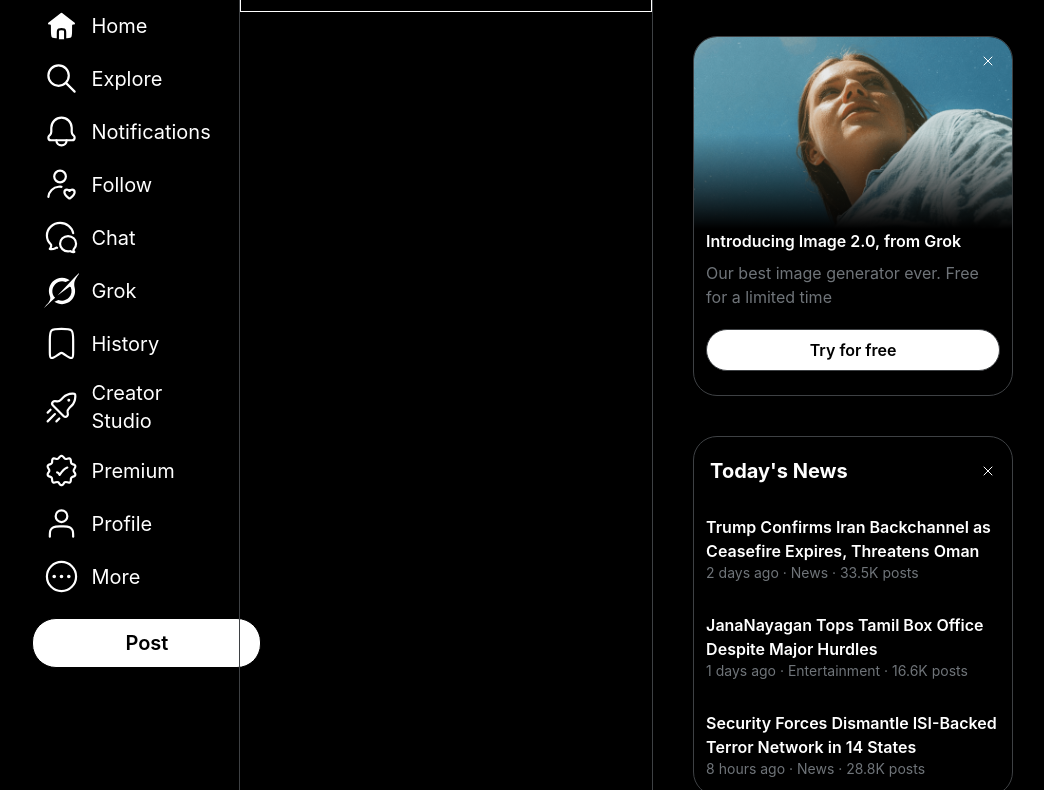
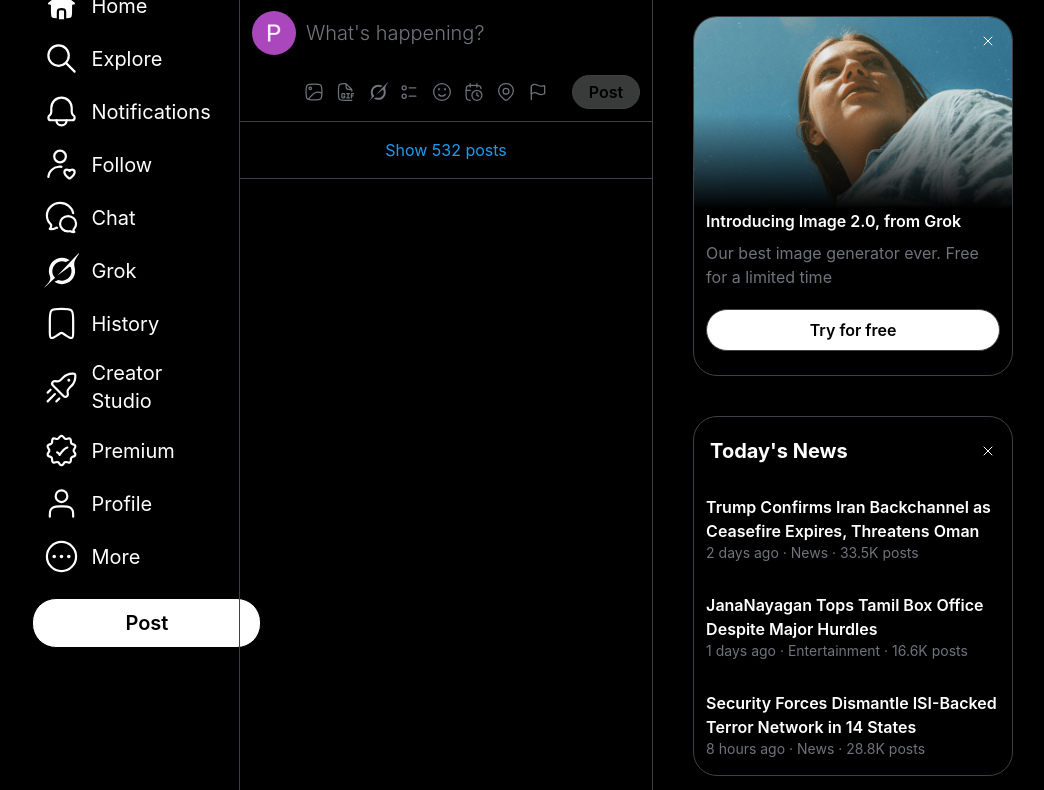
Before and after one commit to Dhruv-Cmds/X-Clone, a website: page index.html in a window 1280 px wide. Shown: the part 82-872 px from the top of the page, without its empty margins (174-1218 px from the left). Drawn offline with Linux system fonts and the light colour scheme; files whose address does not match are found by name.

Commit message:
added middle part

```diff
--- a/index.html
+++ b/index.html
@@ -8,11 +8,11 @@
     <link rel="stylesheet" href="./src/output.css">
 </head>
 
-<body class="bg-black text-white">
+<body class="bg-black text-white scroll-smooth">
 
     <div class="flex mx-auto container my-4">
 
-        <div class="w-full mt-5">
+        <div class="w-full">
 
             <div class="flex justify-end ">
 
@@ -81,9 +81,10 @@
             </div>
         </div>
 
-        <div class="w-full mt-5 border-x border-x-[#3e4144]">
+        <div class="w-full border-x border-x-[#3e4144]">
 
-            <div class="sticky flex justify-between top-5 z-50 border">
+            <div
+                class="sticky self-start flex justify-between top-5 z-50 border-b border-b-[#3e4144] border-x border-x-transparent bg-transparent">
 
                 <div class="w-1/2 flex justify-center items-center py-4
                 font-bold text-[#71767b] hover:bg-[#16181c] group">
@@ -107,11 +108,76 @@
                 </div>
 
             </div>
+
+            <div class="border-b border-b-[#3e4144]">
+
+                <div class="ml-3 mr-3 mt-5">
+
+                    <div class="flex items-center space-x-2.5 text-xl text-[#71767b] font-light">
+
+                        <img class="w-11 h-11 rounded-3xl" src="assets/user_profile.png" alt="">
+                        <h1>
+                            What's happening?
+                        </h1>
+
+                    </div>
+
+                    <div class="flex items-center justify-between mt-5 mb-3">
+
+                        <div class="flex ml-13 space-x-3">
+
+                            <div class="flex items-center justify-center hover:w-8 hover:h-8 hover:rounded-2xl hover:bg-[#393939a0] hover:duration-300">
+                                <img class="hover:filter-white w-5 h-5 filter-gray" src="svgs/gallery.svg" alt="">
+                            </div>
+
+                            <div class="flex items-center justify-center hover:w-8 hover:h-8 hover:rounded-2xl hover:bg-[#393939a0] hover:duration-300">
+                                <img class="w-5 h-5 filter-gray" src="svgs/gif.svg" alt="">
+                            </div>
+
+                            <div class="flex items-center justify-center hover:w-8 hover:h-8 hover:rounded-2xl hover:bg-[#393939a0] hover:duration-300">
+                                <img class="w-5 h-5 filter-gray" src="svgs/grok.svg" alt="">
+                            </div>
+
+                            <div class="flex items-center justify-center hover:w-8 hover:h-8 hover:rounded-2xl hover:bg-[#393939a0] hover:duration-300">
+                                <img class="w-5 h-5 filter-gray" src="svgs/poll.svg" alt="">
+                            </div>
+
+                            <div class="flex items-center justify-center hover:w-8 hover:h-8 hover:rounded-2xl hover:bg-[#393939a0] hover:duration-300">
+                                <img class="w-5 h-5 filter-gray" src="svgs/emoji.svg" alt="">
+                            </div>
+
+                            <div class="flex items-center justify-center hover:w-8 hover:h-8 hover:rounded-2xl hover:bg-[#393939a0] hover:duration-300">
+                                <img class="w-5 h-5 filter-gray" src="svgs/schedule.svg" alt="">
+                            </div>
+
+                            <div class="flex items-center justify-center hover:w-8 hover:h-8 hover:rounded-2xl hover:bg-[#393939a0] hover:duration-300">
+                                <img class="w-5 h-5 filter-gray" src="svgs/map.svg" alt="">
+                            </div>
+
+                            <div class="flex items-center justify-center hover:w-8 hover:h-8 hover:rounded-2xl hover:bg-[#393939a0] hover:duration-300">
+                                <img class="w-5 h-5 filter-gray" src="svgs/content_disclose.svg" alt="">
+                            </div>
+
+                        </div>
+
+                        <button
+                            class="px-4 py-1 text-base border border-[#3e4144] rounded-3xl text-black font-semibold bg-[#393a3a] hover:cursor-pointer">
+                            Post
+                        </button>
+
+                    </div>
+                </div>
+            </div>
+
+            <div class="py-4 text-[#1d9bf0] text-center border-b border-b-[#3e4144]">
+                <p>Show 532 posts</p>
+            </div>
+
         </div>
 
-        <div class="w-full mt-5 ml-10">
+        <div class="w-full ml-10">
 
-            <div class="flex sticky top-5 z-50">
+            <div class="flex sticky self-start top-5 z-50 h-fit">
 
                 <div class="w-80 bg-black flex items-center border border-[#3e4144]
                 rounded-3xl py-2 cursor-text
--- a/src/input.css
+++ b/src/input.css
@@ -1 +1,16 @@
 @import "tailwindcss";
+
+.filter-gray {
+    filter: invert(49%) sepia(8%) saturate(300%) hue-rotate(170deg) brightness(90%);
+}
+
+.filter-gray-hover {
+    filter: invert(49%) sepia(8%) saturate(300%) hue-rotate(170deg) brightness(90%);
+    padding: 6px;
+    border-radius: 9999px;
+}
+
+.filter-gray-hover:hover {
+    background-color: #18191b;
+    filter: invert(49%) sepia(8%) saturate(300%) hue-rotate(170deg) brightness(125%);
+}
```
Also changed, not shown: assets/user_profile.png (added), src/output.css, svgs/content_disclose.svg (added), svgs/emoji.svg (added), svgs/gallery.svg (added), svgs/gif.svg (added), svgs/map.svg (added), svgs/poll.svg (added), svgs/schedule.svg (added).
